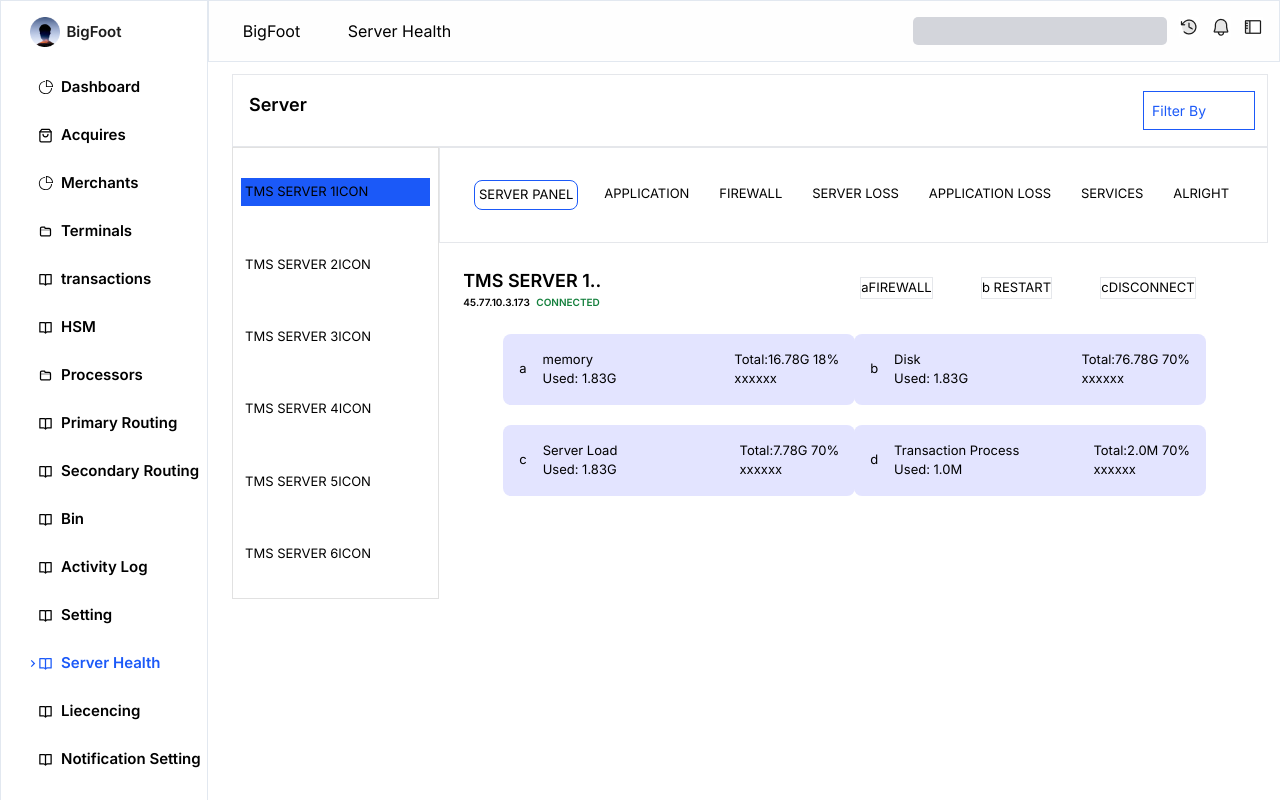
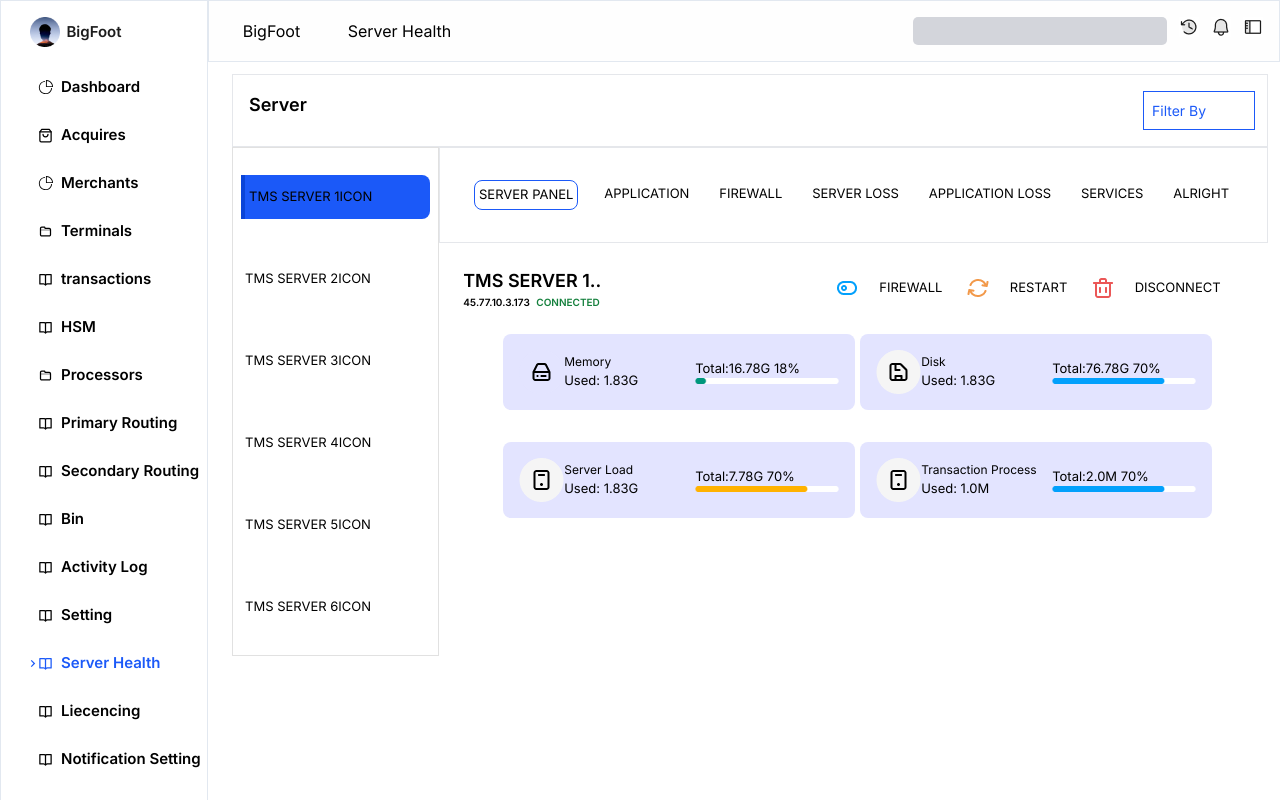
Before and after one commit to brunolotab/Tms30project, a React (Vite) app in the folder Tm30project/: page /Server-Health in a window 1280 px wide. Built offline with nearby package versions, Linux system fonts and the light colour scheme.

Commit message:
used icons

```diff
--- a/Tm30project/src/Pages/Acquires/Acquires.jsx
+++ b/Tm30project/src/Pages/Acquires/Acquires.jsx
@@ -10,9 +10,9 @@ function Acquires() {
         <div className='font-bold text-xl'>Acquirers</div>
         <div><button className='bg-color1 p-6 py-2 rounded-[10px] text-sidebar font-bold text-[13px] '> + Add New Acquires</button></div>
       </div>
-      <div className='text-[14px]'>
-        <table className='leading-6 w-[100vw] h-[100vh] font-semibold'>
-          <tr className=' bg-color2 '>
+      <div className='text-[13px]'>
+        <table className='leading-6 w-[100vw] h-[100vh]'>
+          <tr className=' bg-color2 '  style={{fontFamily:'semiBoldFont'}}>
             <th>ACQUIRER NAME </th>
             <th>ACQUIRER ID </th>
             <th>TMS ID </th>
--- a/Tm30project/src/Pages/Bin/Bin.jsx
+++ b/Tm30project/src/Pages/Bin/Bin.jsx
@@ -10,12 +10,12 @@ function Bin() {
       <div>
         <Navbar />
         <div className='flex justify-between align-middle bg-white w-[97%] p-3 border border-l-0 border-b-slate-200 border-t-0 px-6'  >
-          <div className='font-bold text-xl'>Bin</div>
+          <div className=' text-xl pl-3'  style={{fontFamily:'semiBoldFont'}}>Bin</div>
           <div><button className='bg-color1 p-6 py-2 rounded-[10px] text-sidebar font-bold text-[13px] '> + Add New Bin</button></div>
         </div>
-        <div className='text-[14px] font-regular w-[98%] leading-5' style={{fontFamily:'semiBoldFont'}}>
+        <div className='text-[13px] font-regular w-[98%] leading-5 pl-3'>
           <table className=' w-[97%] leading-9'>
-            <tr className='font-semiBoldFont text-left pl-4'>
+            <tr className='font-semiBoldFont text-left pl-4'  style={{fontFamily:'semiBoldFont'}}>
               <th className='pl-6'>BIN 1D</th>
               <th>BIN NAME</th>
               <th>BIN </th>
--- a/Tm30project/src/Pages/HSM/Hsm.jsx
+++ b/Tm30project/src/Pages/HSM/Hsm.jsx
@@ -11,9 +11,9 @@ function Hsm() {
         <div className='font-bold'>Hardware Security Module (HSM)</div>
         <div><button className='bg-color1 p-6 py-2 rounded-[10px] text-sidebar font-bold '> + Add New HSM</button></div>
       </div>
-      <div className='text-[14px]' style={{fontFamily:'semiBoldFont'}}>
-        <table className='leading-6 w-[100%] h-[100vh]'>
-          <tr className=' bg-color1 '>
+      <div className='text-[13px]'>
+        <table className='leading-5 w-[100%] h-[100vh]'>
+          <tr className=' bg-color1 '  style={{fontFamily:'semiBoldFont'}}>
             <th>HSM ID </th>
             <th>HSM NAME </th>
             <th>HSM IP ADDRESS </th>
--- a/Tm30project/src/Pages/Merchants/Merchants.jsx
+++ b/Tm30project/src/Pages/Merchants/Merchants.jsx
@@ -14,7 +14,7 @@ function Merchants() {
         <div className='font-bold text-xl'>Merchants</div>
         <div><button className='bg-color1 p-6 py-2 rounded-[10px] text-sidebar font-bold text-[13px] '> + Add New Merchant</button></div>
       </div>
-      <div className='text-[14px] w-[100%] overflow-auto'>
+      <div className='text-[13px] w-[100%] overflow-auto'>
         <table className='leading-6 w-[120%] h-[100vh]'>
           <tr className=' bg-color2 ' style={{ fontFamily: 'semiBoldFont' }}>
             <th>MERCHANTS NAME </th>
--- a/Tm30project/src/Pages/Processors/Processors.jsx
+++ b/Tm30project/src/Pages/Processors/Processors.jsx
@@ -12,9 +12,9 @@ function Processors() {
         <div className='text-[20px]' style={{fontFamily:'semiBoldFont'}}>Processors</div>
         <div><button className='bg-color1 p-6 py-2 rounded-[10px] text-sidebar font-bold text-[13px] '> + Add New Processors</button></div>
       </div>
-      <div className='text-[14px] w-[100%] leading-5' style={{fontFamily:'semiBoldFont'}}>
+      <div className='text-[13px] w-[100%] leading-5' >
         <table className='leading-10 w-[100%] ' >
-          <tr className='text-left pl-9'>
+          <tr className='text-left pl-9' style={{fontFamily:'semiBoldFont'}}>
             <th className='pl-6'>PROCESSOR 1D</th>
             <th>PROCESSOR NAME</th>
             <th>PROCESSOR IP ADRESS</th>
--- a/Tm30project/src/Pages/SerHealth/ServHealth.jsx
+++ b/Tm30project/src/Pages/SerHealth/ServHealth.jsx
@@ -40,9 +40,9 @@ function ServHealth() {
                 tmsServer?.map((item, id) => {
                   return (
                     <div key={id}
-                      className='my-[1.4rem] p-1 uppercase'
+                      className='my-[1.2rem] p-1 py-3 uppercase rounded-r-[8px] '
                       onClick={() => (setTabs(item))}
-                      style={{ background: item === tabs ? '#1b59f8' : '' }}
+                      style={{ background: item === tabs ? '#1b59f8' : '', borderLeft: item === tabs? '4px solid #0a44d8' : '' }}
                     >
                       {item}<span>icon</span>
                     </div>
--- a/Tm30project/src/Pages/SerHealth/TmsSever/ServerPanel/Server1Panel.jsx
+++ b/Tm30project/src/Pages/SerHealth/TmsSever/ServerPanel/Server1Panel.jsx
@@ -1,14 +1,22 @@
+import memory from '../../../../assets/health/memory.png'
+import disk from '../../../../assets/health/disk.png'
+import line from '../../../../assets/health/Line1.png'
+import user from '../../../../assets/health/user.png'
+import line2 from '../../../../assets/health/Line 2.png'
+import line3 from '../../../../assets/health/Line 3.png'
+
+
 export const server1 =[
     {
-        icon:'a', tag: 'memory', total: 'Total:16.78G 18%', used:'Used: 1.83G', img:'xxxxxx'
+        icon: memory, tag: 'Memory', total: 'Total:16.78G 18%', used:'Used: 1.83G', img: line
     },
     {
-        icon:'b', tag: 'Disk', total: 'Total:76.78G 70%', used:'Used: 1.83G', img:'xxxxxx'
+        icon: disk, tag: 'Disk', total: 'Total:76.78G 70%', used:'Used: 1.83G', img: line2
     },
     {
-        icon:'c', tag: 'Server Load', total: 'Total:7.78G 70%', used:'Used: 1.83G', img:'xxxxxx'
+        icon: user, tag: 'Server Load', total: 'Total:7.78G 70%', used:'Used: 1.83G', img: line3
     },
     {
-        icon:'d', tag: 'Transaction Process', total: 'Total:2.0M 70%', used:'Used: 1.0M', img:'xxxxxx'
+        icon: user, tag: 'Transaction Process', total: 'Total:2.0M 70%', used:'Used: 1.0M', img: line2
     },
 ]
--- a/Tm30project/src/Pages/SerHealth/TmsSever/TmServer1.jsx
+++ b/Tm30project/src/Pages/SerHealth/TmsSever/TmServer1.jsx
@@ -1,8 +1,11 @@
 import React from 'react'
 import { server1 } from './ServerPanel/Server1Panel'
+import restart from '../../../assets/health/restart.png'
+import left from '../../../assets/health/Left.png'
+import trash from '../../../assets/health/Trash 2.png'
 
 function TmServer1() {
-  const connect = [{ name: 'FIREWALL', icon: 'a' }, { name: ' RESTART', icon: 'b' }, { name: 'DISCONNECT', icon: 'c' }]
+  const connect = [{ name: 'FIREWALL', icon: left}, { name: ' RESTART', icon: restart  }, { name: 'DISCONNECT', icon: trash }]
   return (
     <div>
       <div className='p-6 flex justify-between items-center'>
@@ -14,8 +17,9 @@ function TmServer1() {
           {
             connect?.map((item, id) => {
               return (
-                <div key={id} className='flex items-center border'>
-                  <div>{item.icon}<span>{item.name}</span></div>
+                <div key={id} className='flex items-center gap-5'>
+                  <div><img src={item.icon}/></div>
+                  <div>{item.name}</div>
 
                 </div>
               )
@@ -23,23 +27,23 @@ function TmServer1() {
           }
         </div>
       </div>
-      <div className='grid grid-cols-2 gap-5 w-[90%] pl-[4rem]'>
+      <div className='grid grid-cols-2 gap-8 w-[90%] pl-[4rem] text-[13px]'>
         {
           server1?.map((item, id) => {
             return (
-              <div key={id} className=' bg-[#e3e4ff] p-4 w-[22rem] flex gap-6 items-center justify-between rounded-[8px]'>
-                <div className='flex items-center gap-4'>
+              <div key={id} className=' bg-[#e3e4ff] p-4 w-[22rem] flex items-center justify-between rounded-[8px]'>
+                <div className='flex items-center '>
                   <div>
-                    {item.icon}
+                    <img src={item.icon}/>
                   </div>
                   <div>
-                    <div>{item.tag}</div>
+                    <div className='w-[8rem] text-[12px]'>{item.tag}</div>
                     <div>{item.used}</div>
                   </div>
                 </div>
-                <div style={{ display: 'flex', flexDirection: 'column', justifyItems: 'flexend' }}>
+                <div style={{ display: 'flex', flexDirection: 'column'}}>
                   <div className='float-right'>{item.total}</div>
-                  <div>{item.img}</div>
+                  <div className='w-[9rem]'><img src={item.img}/></div>
                 </div>
               </div>
             )
--- a/Tm30project/src/Pages/Terminals/Terminals.jsx
+++ b/Tm30project/src/Pages/Terminals/Terminals.jsx
@@ -19,9 +19,9 @@ function Terminals() {
           <button className='border border-sidebar rounded-[4px] p-2 w-25 text-sidebar bg-blue-500'> Apply</button>
         </div>
       </div>
-      <div className='text-[14px] leading-[2.6rem] w-[100%] font-medium overflow-auto'>
+      <div className='text-[13px] leading-[2.6rem] w-[100%] overflow-auto'>
         <table className=' w-[120%]'>
-          <tr>
+          <tr  style={{fontFamily:'semiBoldFont'}}>
             <th className='pl-4'>TERMINAL ID</th>
             <th>TYPE</th>
             <th>SERIAL NUMBER</th>
--- a/Tm30project/src/Pages/Transactions/Transactions.jsx
+++ b/Tm30project/src/Pages/Transactions/Transactions.jsx
@@ -13,9 +13,9 @@ function Transactions() {
         <div className='font-bold text-xl'>Transactions</div>
         <div><button className=' p-6 py-2 rounded-[4px] border border-blue-800 text-blue-700 font-semibold text-[13px] '> Filter By</button></div>
       </div>
-      <div className='text-[14px] leading-[2.6rem] w-[100%] overflow-auto' style={{fontFamily:'mediumFont'}}>
+      <div className='text-[13px] leading-[2.6rem] w-[100%] overflow-auto' >
         <table className='w-[120%]  py-9'>
-          <tr className='text-left'>
+          <tr className='text-left'  style={{fontFamily:'semiBoldFont'}}>
             <th className='pl-7'>TRANSACTION ID</th>
             <th>REF.NO</th>
             <th>PAN</th>
```
Also changed, not shown: Tm30project/src/Pages/Notification/SeetingFolder/TransacRules/Sections/CardScheme.jsx (+21 -12 lines).
